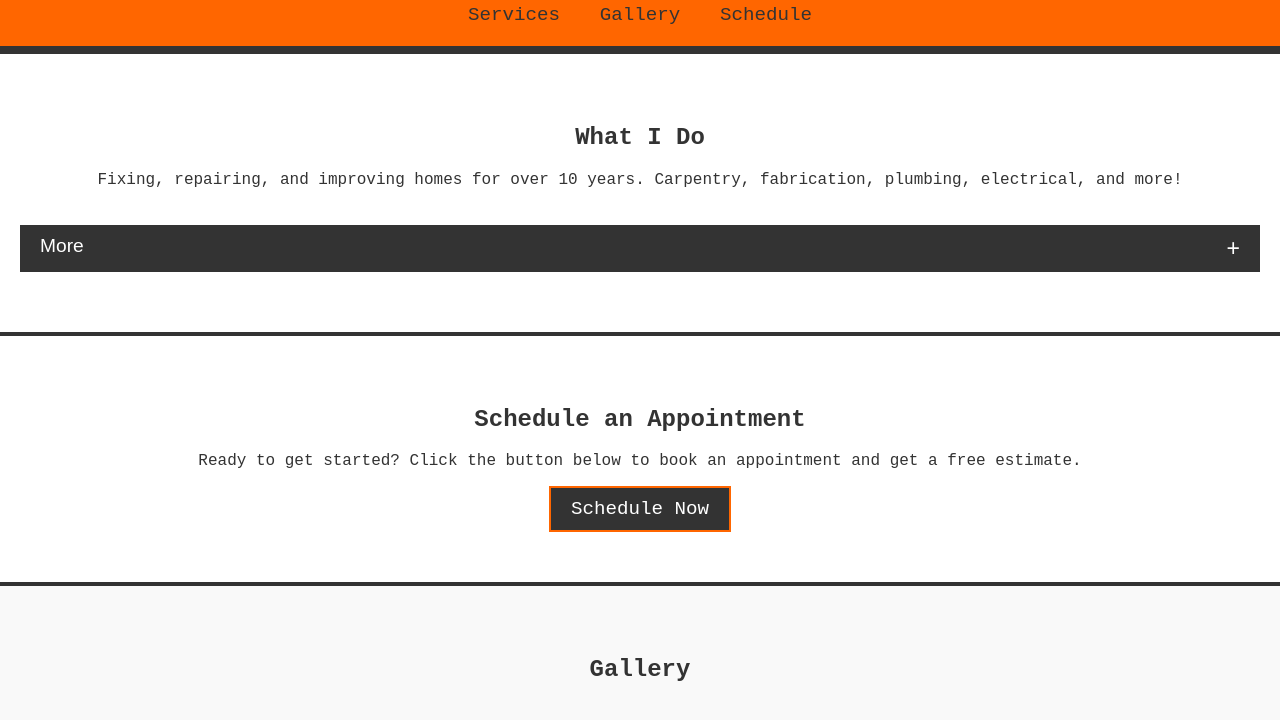
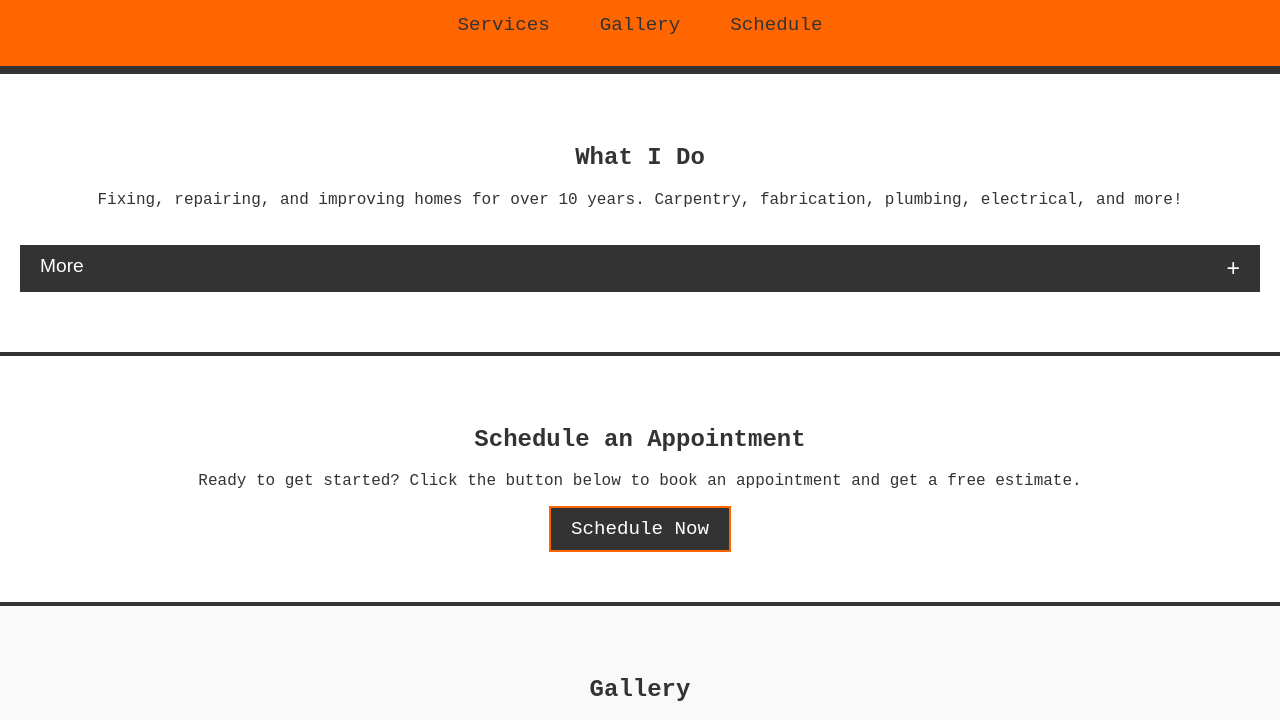
Before and after one commit to PoCoWorksLLC/PoCoworks, a plain HTML site: page index.html in a window 1280 px wide. Shown: the part 128-848 px from the top of the page. Drawn offline with Linux system fonts and the light colour scheme; grey boxes are pictures that could not be loaded.

Commit message:
Update styles.css
Keep jump to on the same line.

```diff
--- a/styles.css
+++ b/styles.css
@@ -20,15 +20,19 @@ header h1 {
   margin: 0;
 }
 
+/* Navigation styles */
 nav {
   margin-top: 10px;
+  display: flex;             /* Ensures navigation links are aligned horizontally */
+  justify-content: center;    /* Centers the links */
+  gap: 30px;                  /* Adds space between links */
 }
 
 nav a {
   text-decoration: none;
   color: #333;
-  margin: 0 15px;
   font-size: 1.2em;
+  padding: 10px;              /* Adds padding around the links */
 }
 
 nav a:hover {
```
